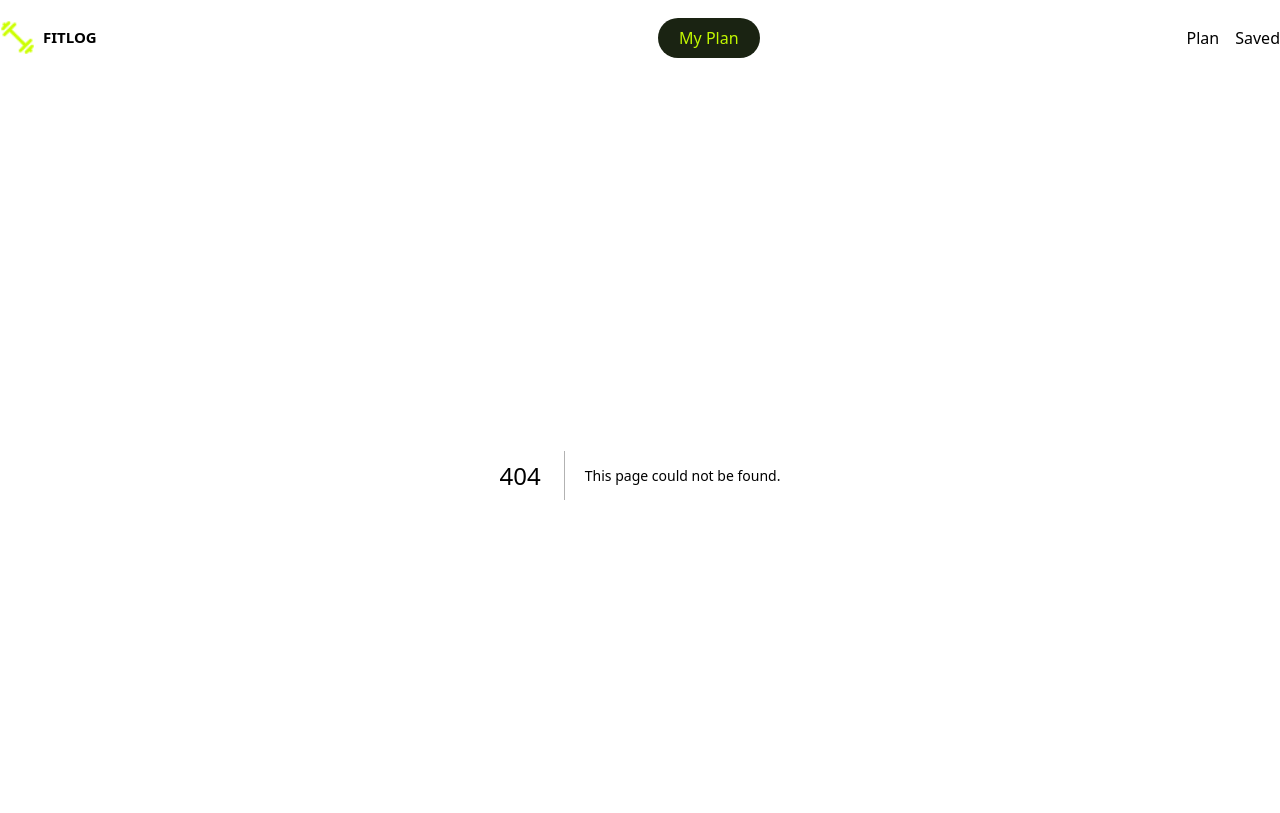
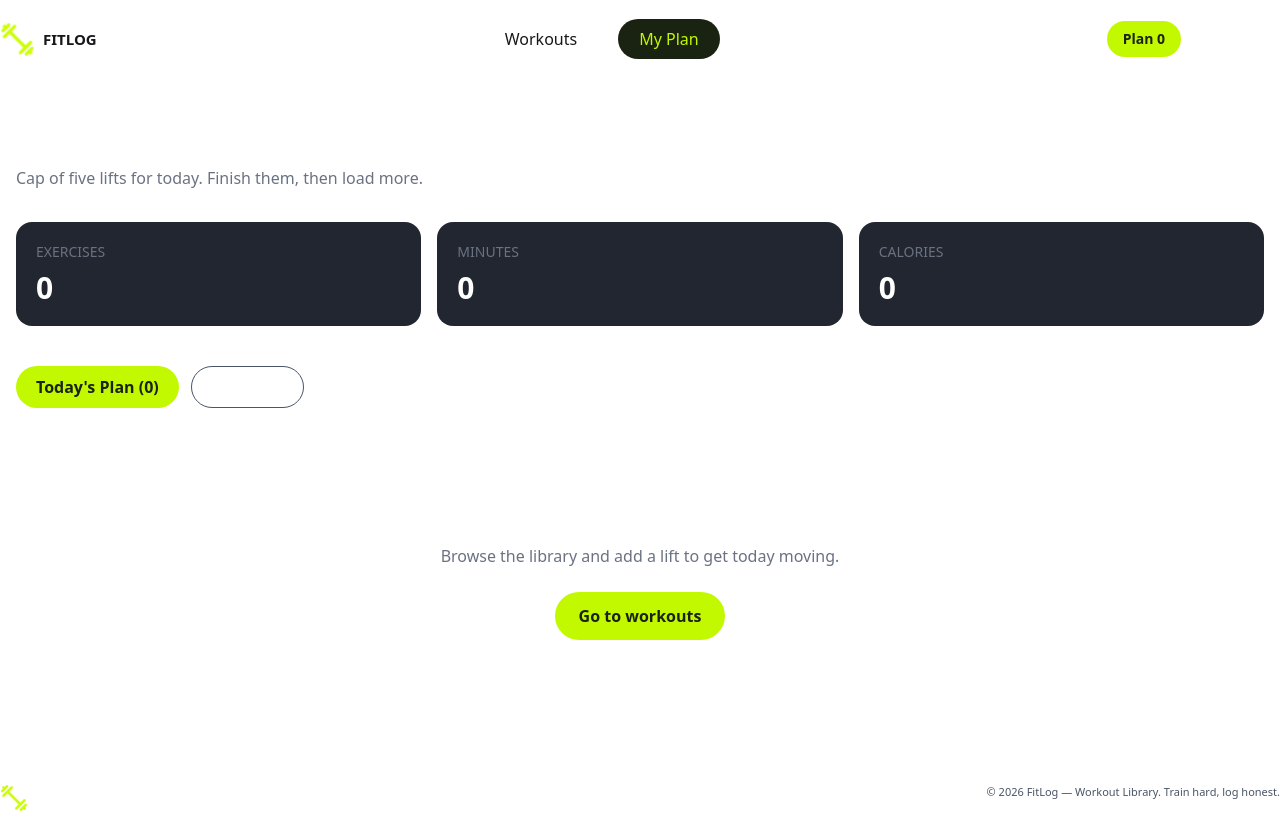
Before and after one commit to abdur-rahman-raju/my-fit-got, a Next.js app: page /my-plan in a window 1280 px wide. Before the commit this address had no page. Shown: the top 813 px of the page. Built offline with nearby package versions, Linux system fonts and the light colour scheme.

Commit message:
Bulid a my plan basic stractur and component

```diff
--- /dev/null
+++ b/src/app/my-plan/page.tsx
@@ -0,0 +1,160 @@
+"use client";
+
+import { useEffect, useState } from "react";
+import Link from "next/link";
+
+import { getPlan, getSaved } from "@/lib/storage";
+import { TWorkout } from "@/lib/Api";
+
+const MyPlan = () => {
+  const [activeTab, setActiveTab] = useState<"plan" | "saved">("plan");
+
+  const [plan, setPlan] = useState<TWorkout[]>([]);
+  const [saved, setSaved] = useState<TWorkout[]>([]);
+
+  useEffect(() => {
+    setPlan(getPlan());
+    setSaved(getSaved());
+  }, []);
+
+  const totalMinutes = plan.reduce(
+    (total, workout) => total + workout.duration,
+    0
+  );
+
+  const totalCalories = plan.reduce(
+    (total, workout) => total + workout.caloriesBurned,
+    0
+  );
+
+  const currentList =
+    activeTab === "plan" ? plan : saved;
+
+  return (
+    <main className="container mx-auto px-4 py-10">
+
+      {/* Header */}
+      <div>
+        <h1 className="text-4xl font-bold text-white">
+          MY PLAN
+        </h1>
+
+        <p className="mt-2 text-gray-500">
+          Cap of five lifts for today. Finish them, then load more.
+        </p>
+      </div>
+
+      {/* Metrics */}
+      <div className="mt-8 grid grid-cols-1 gap-4 sm:grid-cols-3">
+
+        <div className="rounded-2xl bg-[#222630] p-5">
+          <p className="text-sm text-gray-500">
+            EXERCISES
+          </p>
+
+          <h2 className="mt-2 text-3xl font-bold text-white">
+            {plan.length}
+          </h2>
+        </div>
+
+        <div className="rounded-2xl bg-[#222630] p-5">
+          <p className="text-sm text-gray-500">
+            MINUTES
+          </p>
+
+          <h2 className="mt-2 text-3xl font-bold text-white">
+            {totalMinutes}
+          </h2>
+        </div>
+
+        <div className="rounded-2xl bg-[#222630] p-5">
+          <p className="text-sm text-gray-500">
+            CALORIES
+          </p>
+
+          <h2 className="mt-2 text-3xl font-bold text-white">
+            {totalCalories}
+          </h2>
+        </div>
+
+      </div>
+
+      {/* Tabs */}
+      <div className="mt-10 flex gap-3">
+
+        <button
+          onClick={() => setActiveTab("plan")}
+          className={`rounded-full px-5 py-2 font-bold ${
+            activeTab === "plan"
+              ? "bg-[#C2F800] text-[#1A2312]"
+              : "border border-gray-600 text-white"
+          }`}
+        >
+          Today's Plan ({plan.length})
+        </button>
+
+        <button
+          onClick={() => setActiveTab("saved")}
+          className={`rounded-full px-5 py-2 font-bold ${
+            activeTab === "saved"
+              ? "bg-[#C2F800] text-[#1A2312]"
+              : "border border-gray-600 text-white"
+          }`}
+        >
+          Saved ({saved.length})
+        </button>
+
+      </div>
+
+      {/* Workout List */}
+      <div className="mt-8 space-y-4">
+
+        {currentList.length === 0 ? (
+          <div className="py-16 text-center">
+
+            <h2 className="text-2xl font-bold text-white">
+              NOTHING HERE YET
+            </h2>
+
+            <p className="mt-2 text-gray-500">
+              Browse the library and add a lift to get today moving.
+            </p>
+
+            <Link
+              href="/#library"
+              className="mt-6 inline-block rounded-full bg-[#C2F800] px-6 py-3 font-bold text-[#1A2312]"
+            >
+              Go to workouts
+            </Link>
+
+          </div>
+        ) : (
+          currentList.map((workout) => (
+            <div
+              key={workout.id}
+              className="rounded-2xl bg-[#222630] p-5 text-white"
+            >
+              <h2 className="text-xl font-bold">
+                {workout.name}
+              </h2>
+
+              <p className="mt-1 text-gray-500">
+                {workout.equipment}
+              </p>
+
+              <div className="mt-4 flex gap-5 text-sm text-gray-500">
+                <span>{workout.duration} Min</span>
+                <span>{workout.caloriesBurned} Kcal</span>
+                <span>⭐ {workout.rating}</span>
+              </div>
+            </div>
+          ))
+        )}
+
+      </div>
+
+    </main>
+  );
+};
+
+export default MyPlan;
--- a/src/components/sheared/Navbar.tsx
+++ b/src/components/sheared/Navbar.tsx
@@ -2,11 +2,32 @@
 
 import Link from "next/link";
 import Image from "next/image";
+import { useEffect, useState } from "react";
 import { usePathname } from "next/navigation";
+
 import fitLogo from "@/assets/logo.png";
+import { getPlan, getSaved } from "@/lib/storage";
 
 const Navbar = () => {
   const pathname = usePathname();
+
+  const [planCount, setPlanCount] = useState(0);
+  const [savedCount, setSavedCount] = useState(0);
+
+  useEffect(() => {
+    const updateCounts = () => {
+      setPlanCount(getPlan().length);
+      setSavedCount(getSaved().length);
+    };
+
+    updateCounts();
+
+    window.addEventListener("storage", updateCounts);
+
+    return () => {
+      window.removeEventListener("storage", updateCounts);
+    };
+  }, [pathname]);
 
   const isWorkoutActive = pathname === "/";
   const isPlanActive = pathname === "/my-plan";
@@ -16,7 +37,7 @@ const Navbar = () => {
       <div className="flex items-center justify-between">
 
         {/* Logo */}
-        <div className="flex items-center gap-2">
+        <Link href="/" className="flex items-center gap-2">
           <Image
             src={fitLogo}
             alt="FITLOG"
@@ -27,7 +48,7 @@ const Navbar = () => {
           <h4 className="text-[15px] font-bold">
             FITLOG
           </h4>
-        </div>
+        </Link>
 
         {/* Navigation */}
         <ul className="flex items-center gap-5">
@@ -36,15 +57,11 @@ const Navbar = () => {
           <li>
             <Link
               href="/#library"
-              className={`
-                rounded-full border border-transparent px-5 py-2
-                transition-all duration-300
-                ${
-                  isWorkoutActive
-                    ? "bg-[#1A2312] text-[#C2F800]"
-                    : "text-white hover:bg-[#1A2312] hover:text-[#C2F800]"
-                }
-              `}
+              className={`rounded-full border border-transparent px-5 py-2 transition-all duration-300 ${
+                isWorkoutActive
+                  ? "bg-[#1A2312] text-[#C2F800]"
+                  : "hover:bg-[#1A2312] hover:text-[#C2F800]"
+              }`}
             >
               Workouts
             </Link>
@@ -54,15 +71,11 @@ const Navbar = () => {
           <li>
             <Link
               href="/my-plan"
-              className={`
-                rounded-full border border-transparent px-5 py-2
-                transition-all duration-300
-                ${
-                  isPlanActive
-                    ? "bg-[#1A2312] text-[#C2F800]"
-                    : "text-white hover:bg-[#1A2312] hover:text-[#C2F800]"
-                }
-              `}
+              className={`rounded-full border border-transparent px-5 py-2 transition-all duration-300 ${
+                isPlanActive
+                  ? "bg-[#1A2312] text-[#C2F800]"
+                  : "hover:bg-[#1A2312] hover:text-[#C2F800]"
+              }`}
             >
               My Plan
             </Link>
@@ -70,11 +83,26 @@ const Navbar = () => {
 
         </ul>
 
-        {/* Status */}
-        <ul className="flex items-center gap-4">
-          <li>Plan</li>
-          <li>Saved</li>
-        </ul>
+        {/* Counters */}
+        <div className="flex items-center gap-3">
+
+          {/* Plan */}
+          <Link
+            href="/my-plan"
+            className="rounded-full bg-[#C2F800] px-4 py-2 text-sm font-bold text-[#1A2312]"
+          >
+            Plan {planCount}
+          </Link>
+
+          {/* Saved */}
+          <Link
+            href="/my-plan"
+            className="rounded-full border border-white px-4 py-2 text-sm font-bold text-white"
+          >
+            Saved {savedCount}
+          </Link>
+
+        </div>
 
       </div>
     </div>
```
Also changed, not shown: src/components/myPlan/MyPlan.tsx (added), src/components/myPlan/PlanMetrics.tsx (added), src/components/myPlan/PlanTabs.tsx (added), src/components/myPlan/WorkoutPlanCard.tsx (added).
